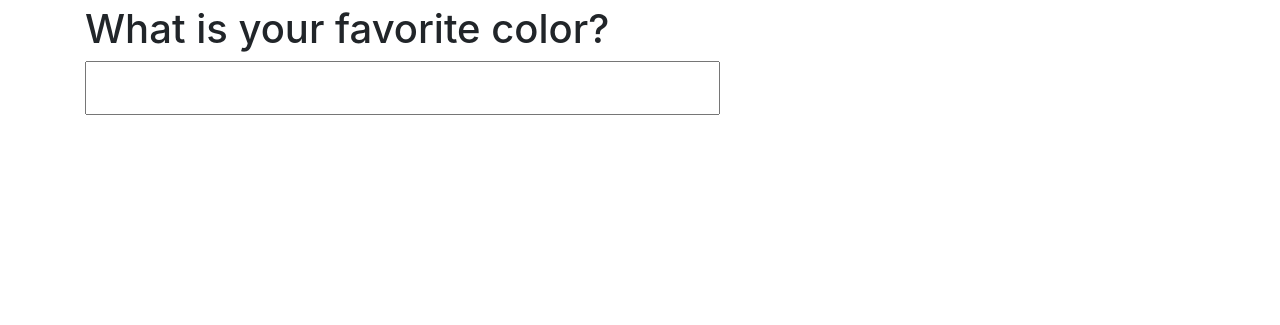
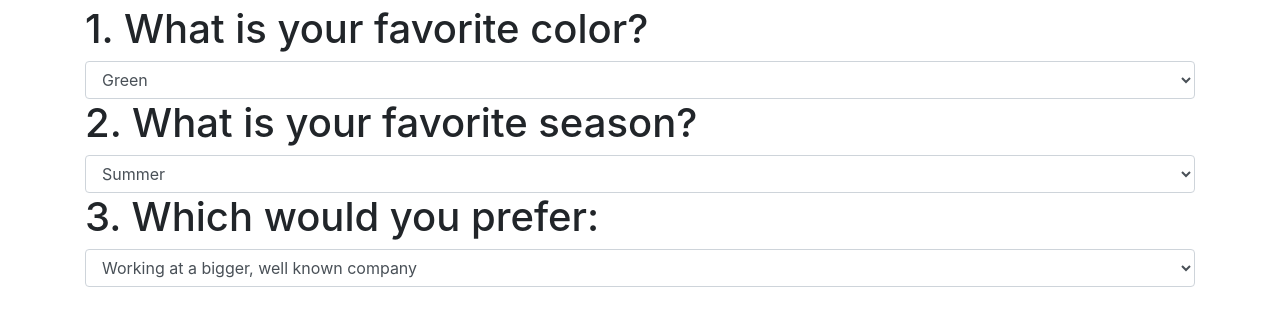
Before and after one commit to an12346/programming-language-suggester, a plain HTML site: page index.html in a window 1280 px wide. Shown: the part 51-376 px from the top of the page. Drawn offline with Linux system fonts and the light colour scheme.

Commit message:
add question two and three to html file, change questions into select boxes format

```diff
--- a/index.html
+++ b/index.html
@@ -13,10 +13,32 @@
     <h1>Which programming language should you learn?<h1>
     <div>
       <form class="formOne">
-        <div class="form-group">
-          <label for="question1">What is your favorite color?</label>
-          <input id="question1" class="form=control" type="text"></input>
-        </div>
+        <label for="question1">1. What is your favorite color?</label>
+        <select class="form-control"      id="question1">
+          <option>Green</option>
+          <option>Red</option>
+          <option>Blue</option>
+        </select>
+        <label for="question2">2. What is your favorite season?</label>
+        <select class="form-control" id="question2">
+          <option>Summer</option>
+          <option>Winter</option>
+          <option>Other</option>
+        </select>
+        <label for="question3">3. Which would you prefer:</label>
+        <select class="form-control" id="question3">
+          <option>Working at a bigger, well known company</option>
+          <option>Working at a smaller startup</option>
+          <option>Neither</option>
+        </select>
+
+
+
+
+
+
+
+
       </form>
     </div>
   </div>
--- a/js/scripts.js
+++ b/js/scripts.js
@@ -0,0 +1,9 @@
+$(document).ready(function() {
+  $("formOne").submit(function(event) {
+    event.preventDefault();
+    const question1 = $("#question1").val();
+    const question2 = $("question2").val();
+    const question3 = $("question3").val();
+
+  });
+});
```
